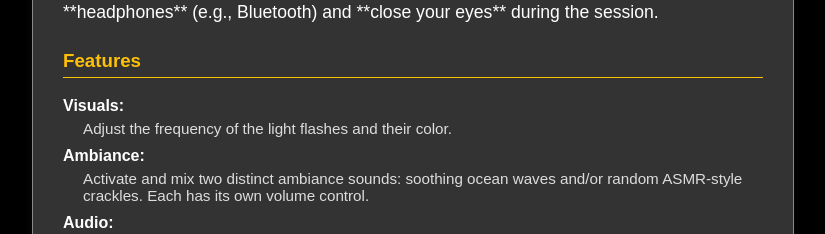
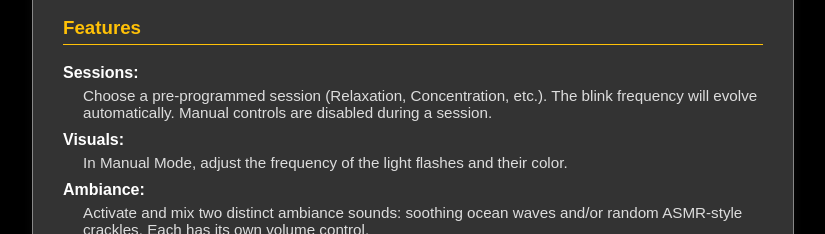
Before and after one commit to vulliard/mind-machine-web_V01, a plain HTML site: page index.html in a window 1280 px wide. Shown: the part 261-495 px from the top of the page, without its empty margins (227-1052 px from the left). Drawn offline with Linux system fonts and the light colour scheme.

Commit message:
Add files via upload

```diff
--- a/index.html
+++ b/index.html
@@ -197,8 +197,11 @@
 
             <h3 data-en="Features" data-fr="Fonctionnalités"></h3>
             <ul>
+                <li><strong data-en="Sessions:" data-fr="Sessions :"></strong>
+                    <ul data-en="Choose a pre-programmed session (Relaxation, Concentration, etc.). The blink frequency will evolve automatically. Manual controls are disabled during a session." data-fr="Choisissez une session pré-programmée (Relaxation, Concentration, etc.). La fréquence des clignotements évoluera automatiquement. Les contrôles manuels sont désactivés pendant une session."></ul>
+                </li>
                 <li><strong data-en="Visuals:" data-fr="Visuels :"></strong>
-                    <ul data-en="Adjust the frequency of the light flashes and their color." data-fr="Ajustez la fréquence des clignotements lumineux ainsi que leur couleur."></ul>
+                    <ul data-en="In Manual Mode, adjust the frequency of the light flashes and their color." data-fr="En Mode Manuel, ajustez la fréquence des clignotements lumineux ainsi que leur couleur."></ul>
                 </li>
                 <li><strong data-en="Ambiance:" data-fr="Ambiance :"></strong>
                     <ul data-en="Activate and mix two distinct ambiance sounds: soothing ocean waves and/or random ASMR-style crackles. Each has its own volume control." data-fr="Activez et mélangez deux ambiances sonores distinctes : des vagues d'océan apaisantes et/ou des craquements aléatoires de type ASMR. Chacune possède son propre contrôle de volume."></ul>
```
